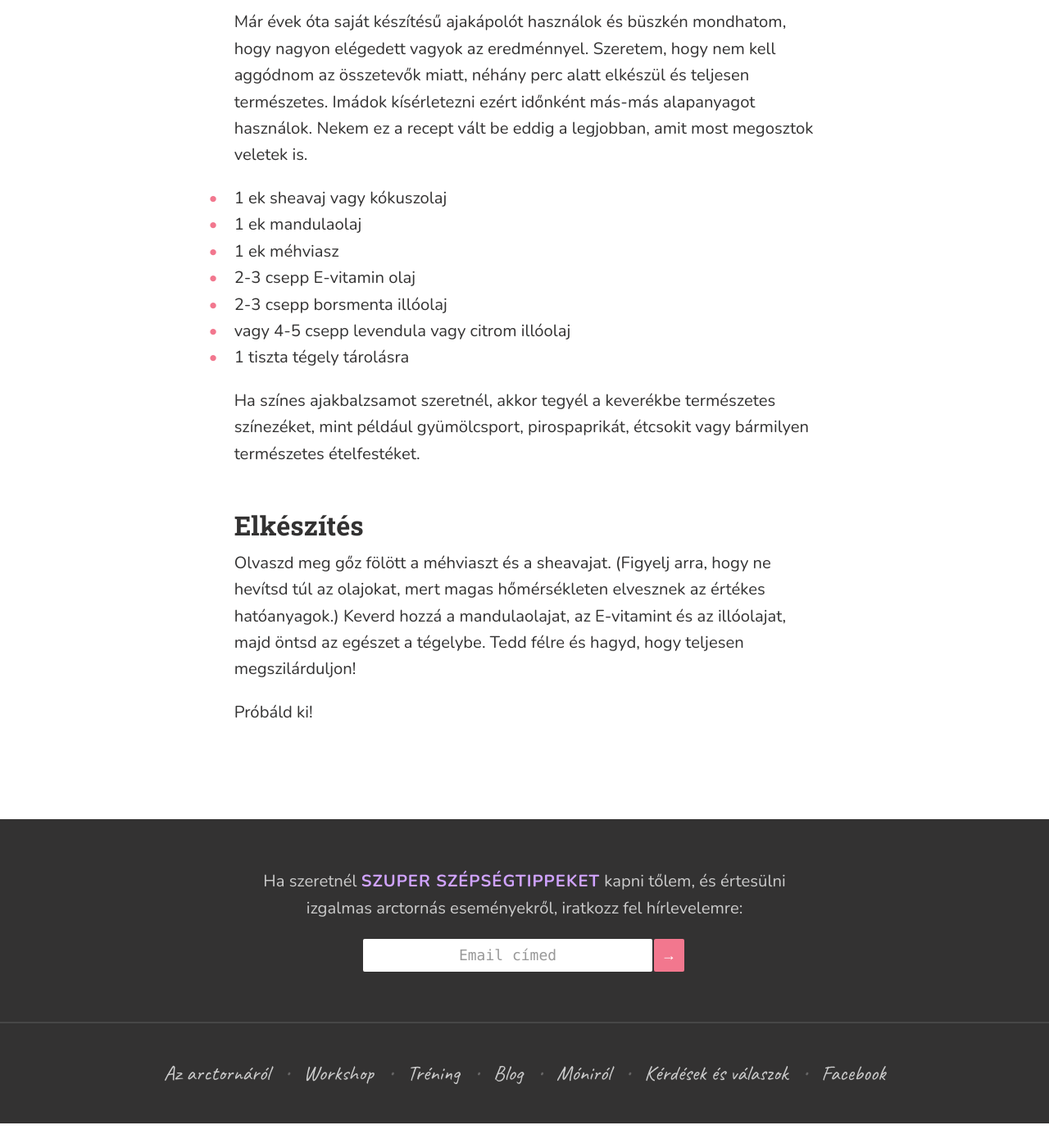
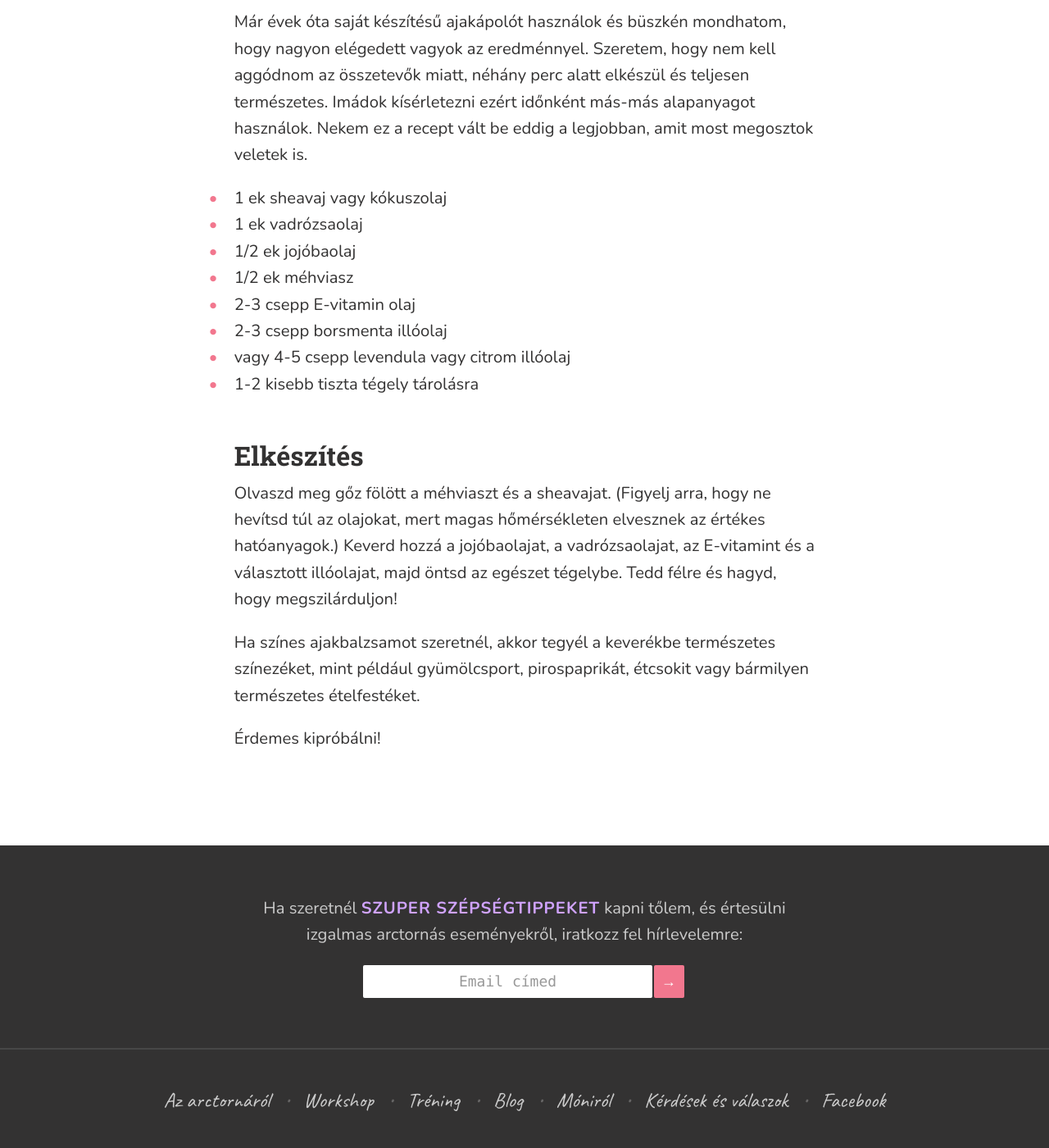
Before and after one commit to monikamudra/arctorna, a Jekyll site: the page built from _posts/2017-12-11-tokeletes-ajakbalzsam-igy-keszitsd-el.md, in a window 1280 px wide and 1400 px high, scrolled down 883 px. Shown: the whole window at 82% size. Built offline with Jekyll 4.4.1, drawn with Linux system fonts in a browser that asks for light colours; before the commit the page ends 2253 px from its top, so only the background shows below that.

Commit message:
Modify post

```diff
--- a/_posts/2017-12-11-tokeletes-ajakbalzsam-igy-keszitsd-el.md
+++ b/_posts/2017-12-11-tokeletes-ajakbalzsam-igy-keszitsd-el.md
@@ -14,22 +14,23 @@ kísérletezni ezért időnként más-más alapanyagot használok. Nekem ez a re
 vált be eddig a legjobban, amit most megosztok veletek is.
 
 *   1 ek sheavaj vagy kókuszolaj
-*   1 ek mandulaolaj
-*   1 ek méhviasz
+*   1 ek vadrózsaolaj
+*   1/2 ek jojóbaolaj
+*   1/2 ek méhviasz
 *   2-3 csepp E-vitamin olaj
 *   2-3 csepp borsmenta illóolaj
 *   vagy 4-5 csepp levendula vagy citrom illóolaj
-*   1 tiszta tégely tárolásra
+*   1-2 kisebb tiszta tégely tárolásra
+
+## Elkészítés
+
+Olvaszd meg gőz fölött a méhviaszt és a sheavajat. (Figyelj arra, hogy ne
+hevítsd túl az olajokat, mert magas hőmérsékleten elvesznek az értékes
+hatóanyagok.) Keverd hozzá a jojóbaolajat, a vadrózsaolajat, az E-vitamint és a választott illóolajat, majd
+öntsd az egészet tégelybe. Tedd félre és hagyd, hogy megszilárduljon!
 
 Ha színes ajakbalzsamot szeretnél, akkor tegyél a keverékbe természetes
 színezéket, mint például gyümölcsport, pirospaprikát, étcsokit vagy bármilyen
 természetes ételfestéket.
 
-## Elkészítés
-
-Olvaszd meg gőz fölött a méhviaszt és a sheavajat. (Figyelj arra, hogy ne
-hevítsd túl az olajokat, mert magas hőmérsékleten elvesznek az értékes
-hatóanyagok.) Keverd hozzá a mandulaolajat, az E-vitamint és az illóolajat, majd
-öntsd az egészet a tégelybe. Tedd félre és hagyd, hogy teljesen megszilárduljon!
-
-Próbáld ki!
+Érdemes kipróbálni!
```
